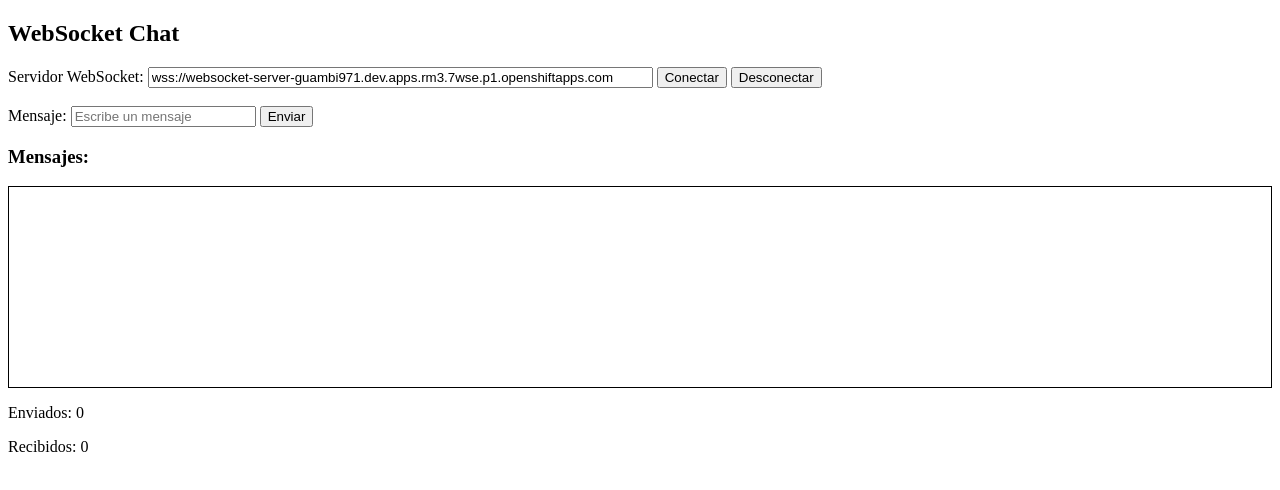
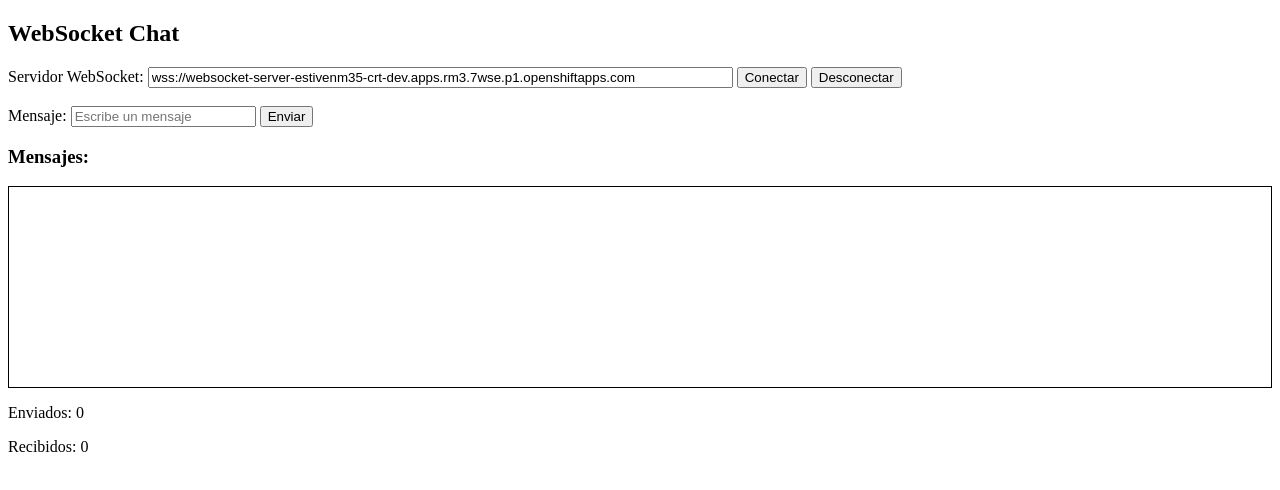
Before and after one commit to EstivenMendez12/websocket-demo, a plain HTML site: page index.html in a window 1280 px wide. Drawn offline with Linux system fonts and the light colour scheme.

Commit message:
Update WebSocket server URL in index.html

```diff
--- a/index.html
+++ b/index.html
@@ -19,8 +19,8 @@
 
     <label for="url">Servidor WebSocket:</label>
     <input id="url" type="text"
-        value="wss://websocket-server-guambi971.dev.apps.rm3.7wse.p1.openshiftapps.com"
-        size="60">
+    value="wss://websocket-server-estivenm35-crt-dev.apps.rm3.7wse.p1.openshiftapps.com"
+    size="70">
     <button onclick="connect()">Conectar</button>
     <button onclick="disconnect()">Desconectar</button>
 
```
